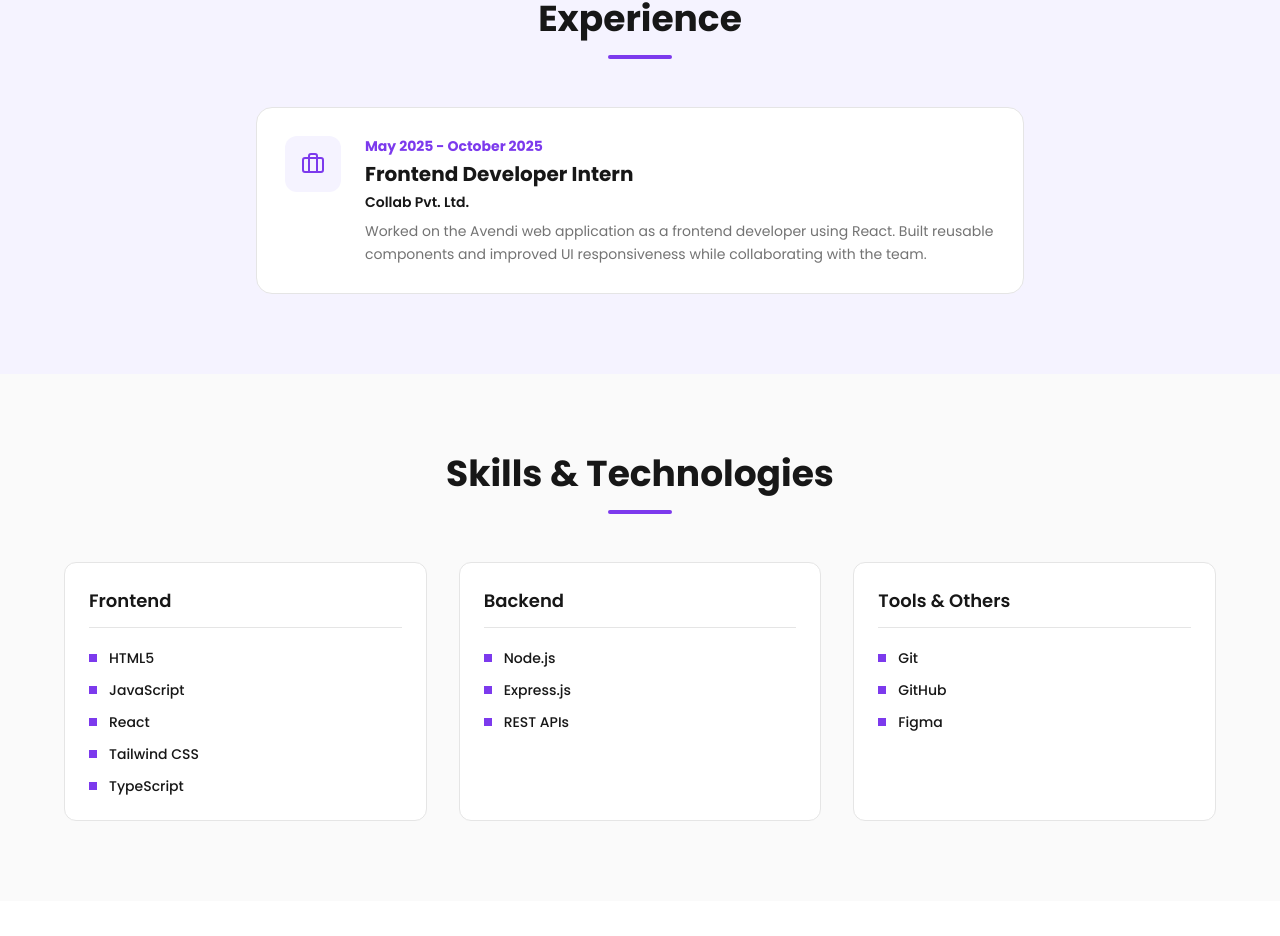
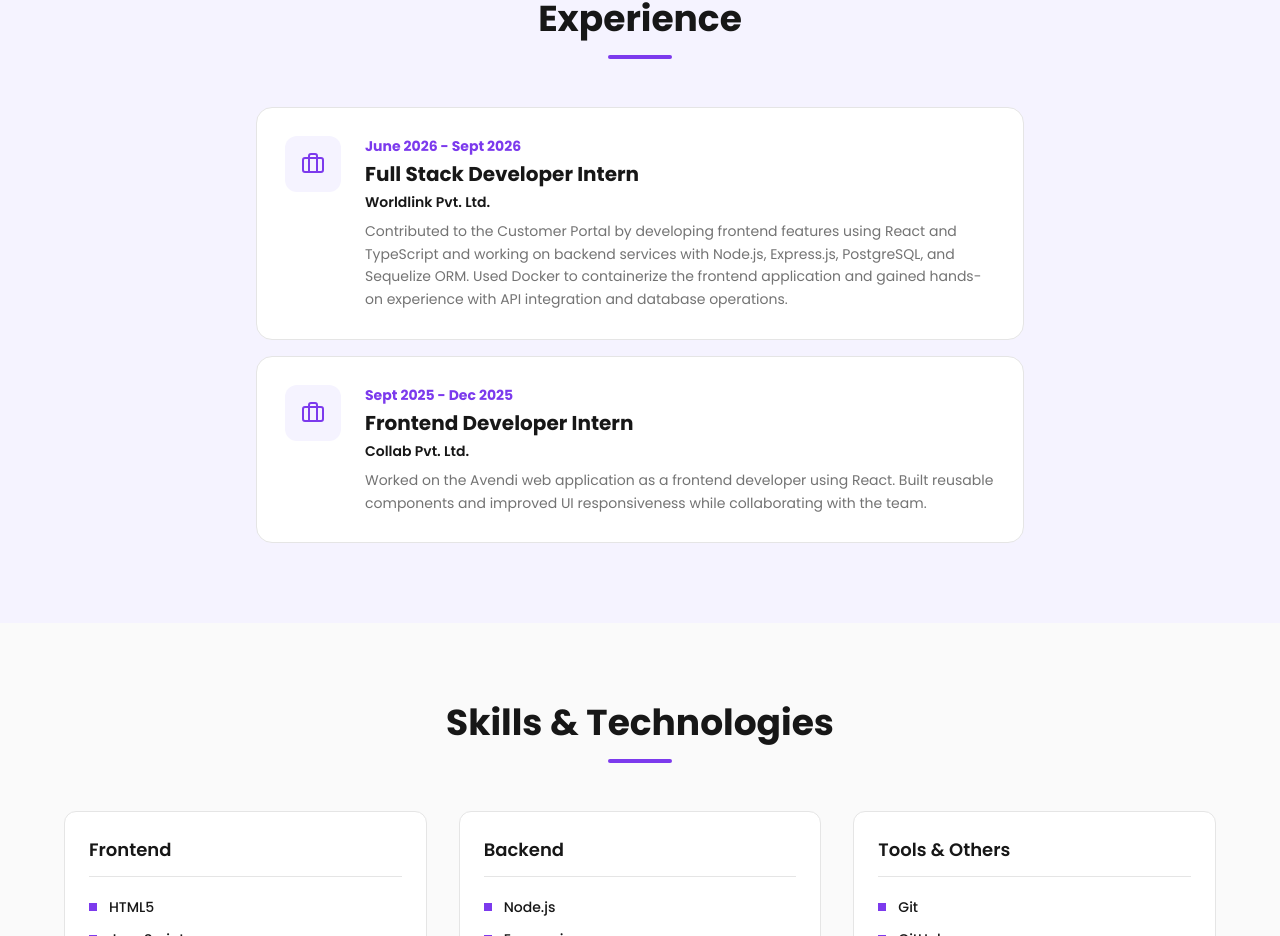
Before and after one commit to shi26tal/my-portfolio, a React (Vite) app: page / in a window 1280 px wide. Shown: the part 2706-3642 px from the top of the page. Built offline with nearby package versions, Linux system fonts and the light colour scheme.

Commit message:
added experience

```diff
--- a/src/components/About.jsx
+++ b/src/components/About.jsx
@@ -62,7 +62,7 @@ export default function About() {
 
             <div className="flex gap-4">
               <a
-                href="/Shital_Prajapati_2.pdf"
+                href="/Shital_Prajapati_resume.pdf"
                 target="_blank"
                 rel="noopener noreferrer"
                 className="inline-flex items-center gap-2 bg-primary text-primary-foreground px-6 py-3 rounded-lg font-medium hover:bg-primary/90 transition-colors"
@@ -72,7 +72,7 @@ export default function About() {
               </a>
 
               <a
-                href="/Shital_Prajapati_2.pdf"
+                href="/Shital_Prajapati_resume.pdf"
                 download
                 className="inline-flex items-center gap-2 bg-secondary border border-primary text-primary px-6 py-3 rounded-lg font-medium hover:bg-secondary/80 transition-colors"
               >
--- a/src/components/Experience.jsx
+++ b/src/components/Experience.jsx
@@ -2,7 +2,15 @@ import { Briefcase, Clock, Icon } from "lucide-react";
 
 const experienceData = [
   {
-    year: "May 2025 - October 2025",
+    year: "June 2026 - Sept 2026",
+    title: "Full Stack Developer Intern",
+    company: "Worldlink Pvt. Ltd.",
+    description:
+      "Contributed to the Customer Portal by developing frontend features using React and TypeScript and working on backend services with Node.js, Express.js, PostgreSQL, and Sequelize ORM. Used Docker to containerize the frontend application and gained hands-on experience with API integration and database operations.",
+    icon: Briefcase,
+  },
+  {
+    year: "Sept 2025 - Dec 2025",
     title: "Frontend Developer Intern",
     company: "Collab Pvt. Ltd.",
     description:
```
Also changed, not shown: 1 other file (tests, documents, lock files or other folders).
